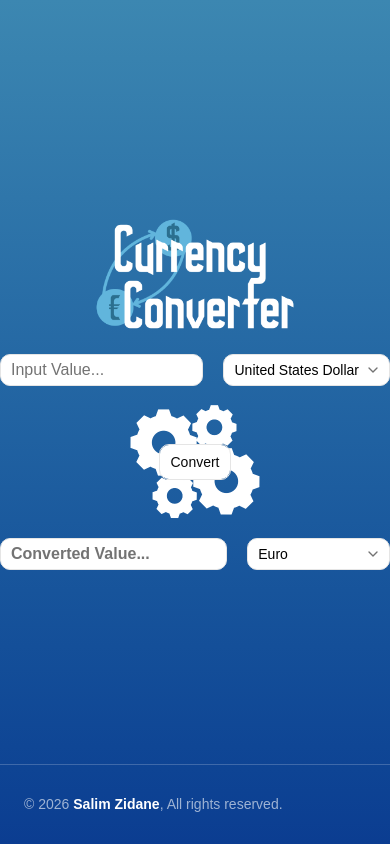
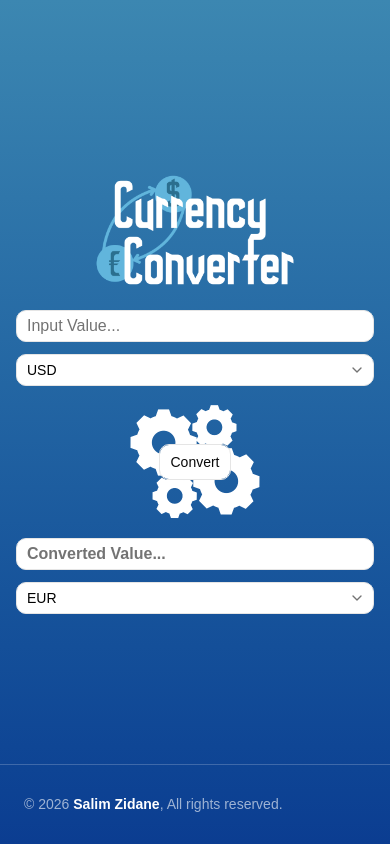
Before and after one commit to zidanesalim/CurrencyConverter, a React (Vite) app: page / in a window 390 px wide. Built offline with nearby package versions, Linux system fonts and the light colour scheme; some icons are missing.

Commit message:
feat: make currency selector responsive on mobile

```diff
--- a/src/App.jsx
+++ b/src/App.jsx
@@ -20,11 +20,11 @@ function App() {
 
                 <div className="w-full max-w-4xl flex flex-col flex-1 items-center">
 
-                    <main className="flex flex-col flex-1 justify-center items-center">
+                    <main className="w-full flex flex-col flex-1 justify-center items-center px-4 sm:px-6">
 
                         <img src="/CurrencyConvertIcon.png" className="h-40 md:h-80 lg:h-100 w-auto"
                              alt="Currency Converter icon"/>
-                        <div className="flex flex-col justify-center items-center gap-4">
+                        <div className="flex flex-col justify-center items-center gap-4 w-full max-w-md">
                             <CurrencyButton
                                 readOnly={false}
                                 onChange={setAmount}
--- a/src/components/CurrencyButton.jsx
+++ b/src/components/CurrencyButton.jsx
@@ -1,22 +1,26 @@
 import { Select, SelectTrigger, SelectValue, SelectContent, SelectItem } from "@/components/ui/select"
 import {Input} from "@/components/ui/input.jsx";
 import { currencies } from "@/data/currencies.js"
+import { useIsMobile } from "@/hooks/useMobile.js"
 
 function CurrencyButton({ readOnly, onChange, onCurrencyChange, result, currency }) {
 
+    const isMobile = useIsMobile()
+    const selectedLabel = currencies.find((c) => c.code === currency)?.label ?? currency
+
     return (
         <>
-            <div className="flex flex-row gap-5 items-center justify-center w-full">
+            <div className="flex flex-col md:flex-row gap-3 md:gap-5 items-center justify-center w-full">
                 {
                     readOnly
                         ?
-                        <Input disabled className="bg-white text-black font-bold" placeholder="Converted Value..." value={result ?? ""} />
+                        <Input disabled className="bg-white text-black font-bold w-full md:flex-1 md:min-w-0" placeholder="Converted Value..." value={result ?? ""} />
                         :
-                        <Input onChange={(e) => onChange(e.target.value)} className="bg-white text-black" placeholder="Input Value..."/>
+                        <Input onChange={(e) => onChange(e.target.value)} className="bg-white text-black w-full md:flex-1 md:min-w-0" placeholder="Input Value..."/>
                 }
                 <Select value={currency} onValueChange={onCurrencyChange}>
-                    <SelectTrigger className="bg-white text-black w-60">
-                        <SelectValue />
+                    <SelectTrigger className="bg-white text-black w-full md:w-60 md:shrink-0">
+                        <SelectValue>{isMobile ? currency : selectedLabel}</SelectValue>
                     </SelectTrigger>
                     <SelectContent>
                         {currencies.map((c) => (
```
